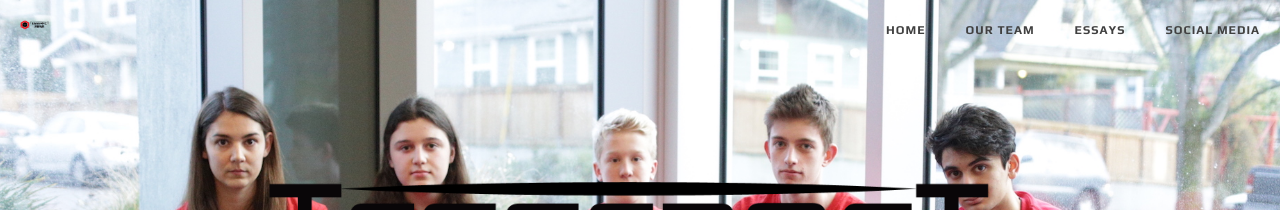
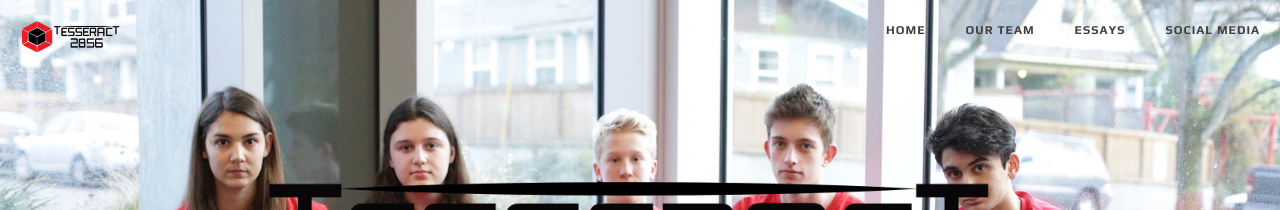
Before and after one commit to redshiftrobotics/2856-web, a Jekyll site: the page built from index.html, in a window 1280 px wide. Shown: the top 210 px of the page. Built offline with Jekyll 4.4.1, drawn with Linux system fonts in a browser that asks for light colours; nearby versions of some CDN libraries; the list of posts is cut into pages by our own code.

Commit message:
fix top left logo

```diff
--- a/_includes/nav.html
+++ b/_includes/nav.html
@@ -10,7 +10,7 @@
                 <span class="icon-bar"></span>
             </button>
             <a class="navbar-brand" href="{{ site.baseurl }}/">
-                <img src="{{ site.baseurl }}/img/tesshead.png" alt="tesseract" height="100%">
+                <img class="tess-head" src="{{ site.baseurl }}/img/tesshead.png" alt="tesseract" height="100%">
 
             </a>
         </div>
--- a/css/clean-blog.css
+++ b/css/clean-blog.css
@@ -418,3 +418,11 @@ body {
   margin-top: 10%;
   margin-left: 5%;
 }
+
+
+
+.tess-head{
+  padding-bottom: 25px;
+
+  height: 60px;
+}
```
